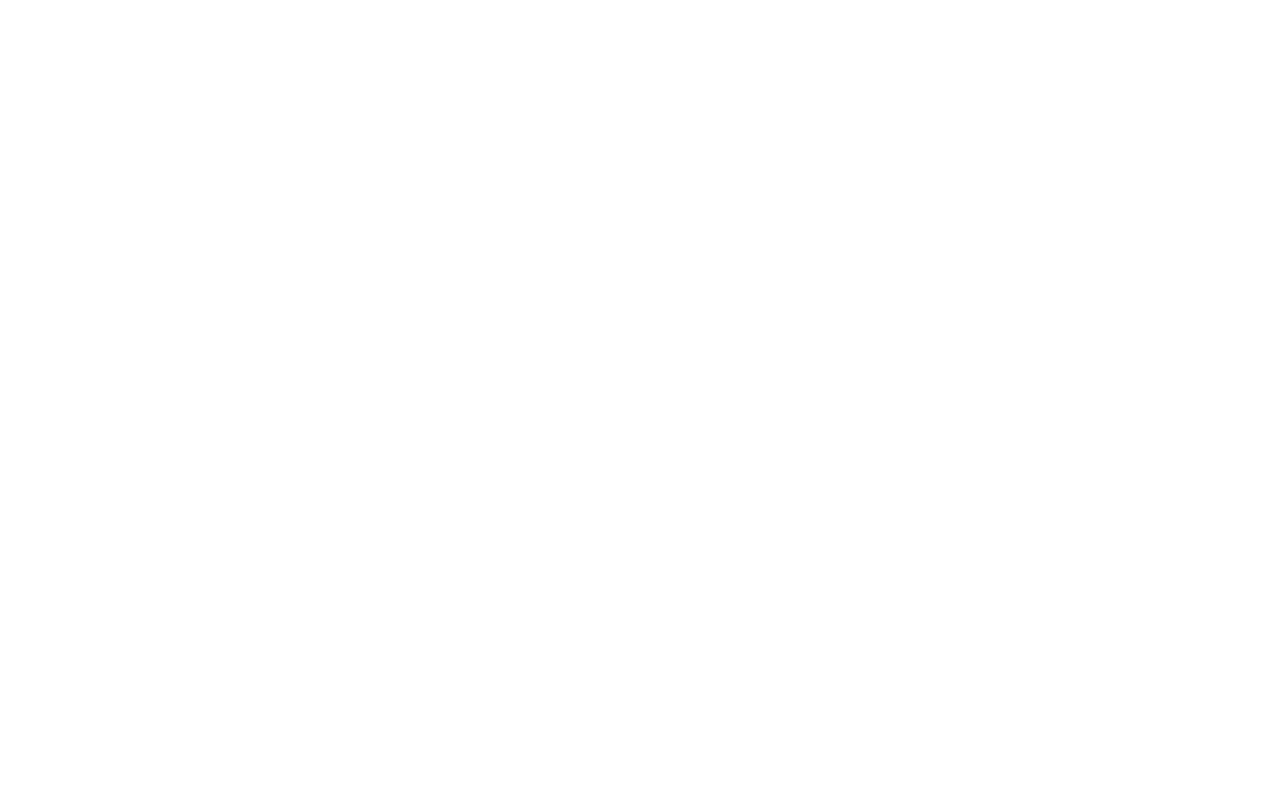
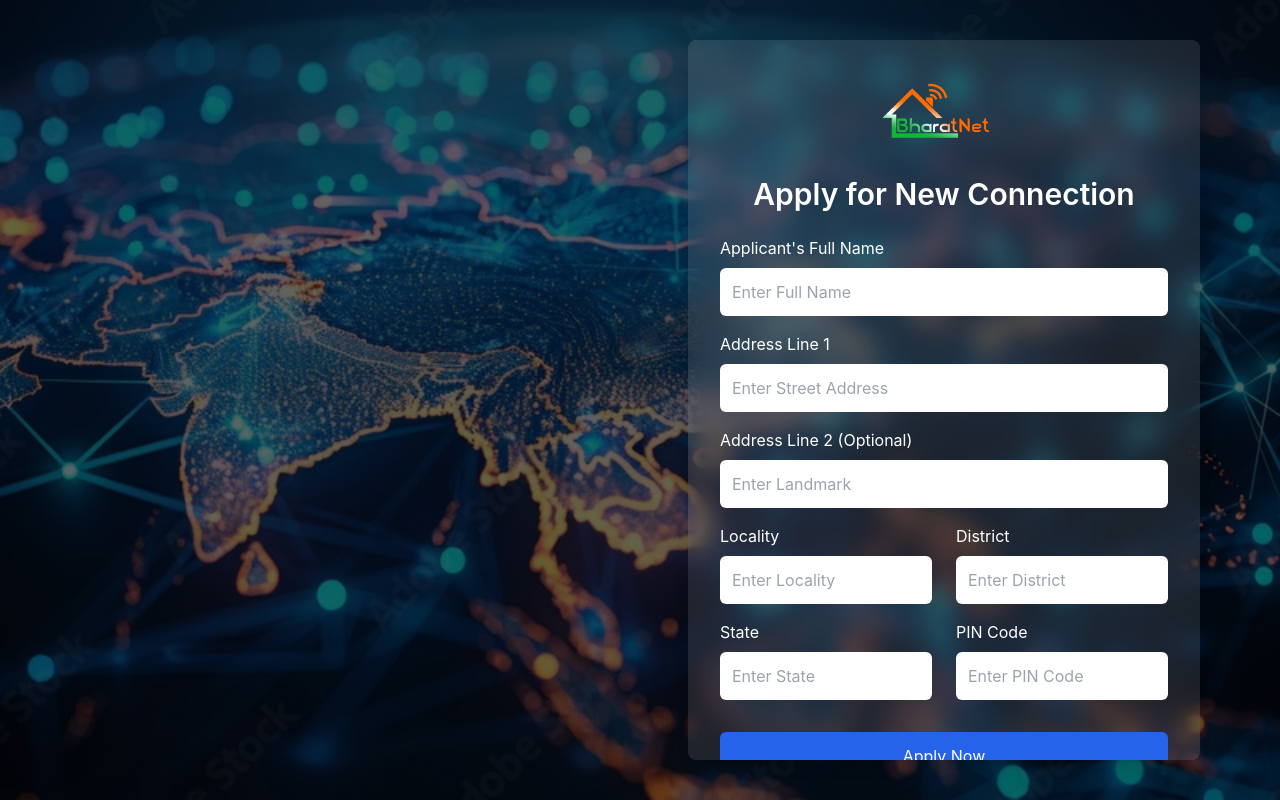
Before and after one commit to iamyuvraj/bharat-net-frontend, a React (Create React App) app: page /apply in a window 1280 px wide. Before the commit this address had no page. Built offline with nearby package versions, Linux system fonts and the light colour scheme.

Commit message:
added: Apply Page, modified: Register and LoginPage to use proper numeric inputs as per the fields, more testing and validation will be required

```diff
--- a/src/App.js
+++ b/src/App.js
@@ -2,6 +2,7 @@
 import LandingPage from './pages/LandingPage';
 import RegisterPage from './pages/RegisterPage';
 import LoginPage from './pages/LoginPage';
+import NewConnection from './pages/NewConnection';
 import Dashboard from './pages/Dashboard';
 
 function App() {
@@ -12,6 +13,7 @@
         <Route path="/register" element={<RegisterPage />} />
         <Route path="/login" element={<LoginPage />} />
         <Route path="/dashboard" element={<Dashboard />} />
+        <Route path="/apply" element={<NewConnection />} />
       </Routes>
     </Router>
   );
--- a/src/pages/LoginPage.js
+++ b/src/pages/LoginPage.js
@@ -1,34 +1,34 @@
 import React, { useState } from 'react';
 
 const Login = () => {
-  const [mobile, setMobile] = useState('');
+  const [mobileNumber, setMobileNumber] = useState('');
   const [isValid, setIsValid] = useState(false);
 
-  // Handle input change
+  // handle input change
   const handleInputChange = (e) => {
     const value = e.target.value;
 
-    // Only allow numbers
+    // only allow numbers
     if (/^[0-9]*$/.test(value)) {
-      setMobile(value);
+      setMobileNumber(value);
     }
 
-    // Check digits
-    setIsValid(value.length >= 10);
+    // check digits
+    setIsValid(value.length === 10);
   };
 
   return (
     <div
       className="relative flex items-center justify-end h-screen bg-cover bg-center"
-      style={{ backgroundImage: `url('/bg-assets/bg.jpg')` }}
+      style={{ backgroundImage: "url('/bg-assets/bg.jpg')" }}
     >
-      {/* Overlay to darken the background image */}
+      {/* overlay to darken the background image */}
       <div className="absolute inset-0 bg-black opacity-60"></div>
 
-      {/* Login Form Container */}
+      {/* login form container */}
       <div className="relative z-10 bg-white bg-opacity-10 backdrop-filter backdrop-blur-md rounded-lg shadow-lg p-8 w-full max-w-md mr-20">
         <div className="flex justify-center mb-4">
-          {/* Logo */}
+          {/* logo */}
           <img
             src="/other-assets/bn-logo.png"
             alt="Bharat Net"
@@ -40,19 +40,19 @@
           Log In
         </h2>
 
-        {/* Login Form */}
+        {/* login form */}
         <form>
-          <label htmlFor="mobile" className="block text-white mb-2">
+          <label htmlFor="mobileNumber" className="block text-white mb-2">
             Registered Mobile Number
           </label>
           <input
             type="text"
-            id="mobile"
+            id="mobileNumber"
             placeholder="Enter 10-digit Mobile No."
             className="w-full p-3 rounded-md mb-4 text-gray-900"
-            value={mobile}
+            value={mobileNumber}
             onChange={handleInputChange}
-            maxLength={10} // Restrict the input to 10 characters
+            maxLength={10} // restrict the input to 10 characters
           />
           <p
             id="helper-text-explanation"
--- /dev/null
+++ b/src/pages/NewConnection.js
@@ -0,0 +1,184 @@
+import React, { useState } from 'react';
+
+const NewConnection = () => {
+  const [form, setForm] = useState({
+    fullName: "",
+    address1: "",
+    address2: "",
+    locality: "",
+    district: "",
+    state: "",
+    PINCode: "",
+  });
+
+  // handle input change
+  const handleInputChange = (e) => {
+    const { id, value } = e.target;
+
+    // restrict PINCode to numeric input only
+    if (id === "PINCode") {
+      const numericValue = value.replace(/[^0-9]/g, ""); // remove non-numeric characters
+      setForm((prevForm) => ({ ...prevForm, [id]: numericValue }));
+    } else {
+      setForm((prevForm) => ({ ...prevForm, [id]: value }));
+    }
+  };
+
+  // handle form submission
+  const handleSubmit = (e) => {
+    e.preventDefault(); // prevent the default form submission
+
+    // Check if PINCode is exactly 6 digits
+    if (form.PINCode.length !== 6) {
+      alert("Please 6-digits PIN Code"); // optional: show alert
+      return; // prevent submission
+    }
+
+    // proceed with form submission logic (e.g., send data to API)
+    console.log("Form submitted with:", form);
+  };
+
+  return (
+    <div
+      className="relative flex items-center justify-end h-screen bg-cover bg-center"
+      style={{ backgroundImage: `url('/bg-assets/bg.jpg')` }}
+    >
+      {/* overlay to darken the background image */}
+      <div className="absolute inset-0 bg-black opacity-60"></div>
+
+      {/* apply form container */}
+      <div className="relative z-10 bg-white bg-opacity-10 backdrop-filter backdrop-blur-md rounded-lg shadow-lg p-8 w-full max-w-lg mr-20 h-[90vh] overflow-y-auto">
+        <div className="flex justify-center mb-6">
+          {/* logo */}
+          <img
+            src="/other-assets/bn-logo.png"
+            alt="Bharat Net"
+            className="h-20"
+          />
+        </div>
+
+        <h2 className="text-center text-white text-3xl font-semibold mb-6">
+          Apply for New Connection
+        </h2>
+
+        {/* apply form */}
+        <form className="grid grid-cols-1 sm:grid-cols-2 gap-x-6 gap-y-4">
+          <div className="col-span-2">
+            <label htmlFor="fullName" className="block text-white mb-2">
+              Applicant's Full Name
+            </label>
+            <input
+              type="text"
+              id="fullName"
+              placeholder="Enter Full Name"
+              className="w-full p-3 rounded-md text-gray-900"
+              required
+              value={form.fullName}
+              onChange={handleInputChange}
+            />
+          </div>
+
+          <div className="col-span-2">
+            <label htmlFor="address1" className="block text-white mb-2">
+              Address Line 1
+            </label>
+            <input
+              type="text"
+              id="address1"
+              placeholder="Enter Street Address"
+              className="w-full p-3 rounded-md text-gray-900"
+              required
+              value={form.address1}
+              onChange={handleInputChange}
+            />
+          </div>
+
+          <div className="col-span-2">
+            <label htmlFor="address2" className="block text-white mb-2">
+              Address Line 2 (Optional)
+            </label>
+            <input
+              type="text"
+              id="address2"
+              placeholder="Enter Landmark"
+              className="w-full p-3 rounded-md text-gray-900"
+              value={form.address2}
+              onChange={handleInputChange}
+            />
+          </div>
+
+          <div>
+            <label htmlFor="locality" className="block text-white mb-2">
+              Locality
+            </label>
+            <input
+              type="text"
+              id="locality"
+              placeholder="Enter Locality"
+              className="w-full p-3 rounded-md text-gray-900"
+              required
+              value={form.locality}
+              onChange={handleInputChange}
+            />
+          </div>
+
+          <div>
+            <label htmlFor="district" className="block text-white mb-2">
+              District
+            </label>
+            <input
+              type="text"
+              id="district"
+              placeholder="Enter District"
+              className="w-full p-3 rounded-md text-gray-900"
+              value={form.district}
+              onChange={handleInputChange}
+            />
+          </div>
+
+          <div>
+            <label htmlFor="state" className="block text-white mb-2">
+              State
+            </label>
+            <input
+              type="text"
+              id="state"
+              placeholder="Enter State"
+              className="w-full p-3 rounded-md text-gray-900"
+              value={form.state}
+              onChange={handleInputChange}
+            />
+          </div>
+
+          <div>
+            <label htmlFor="PINCode" className="block text-white mb-2">
+              PIN Code
+            </label>
+            <input
+              type="text"
+              id="PINCode"
+              placeholder="Enter PIN Code"
+              className="w-full p-3 rounded-md text-gray-900"
+              required
+              value={form.PINCode}
+              onChange={handleInputChange}
+              maxLength={6}
+              pattern="\d{6}"
+            />
+          </div>
+
+          <div className="col-span-2 mt-4">
+            <button
+              type="submit"
+              className="w-full bg-blue-600 text-white py-3 rounded-md transition hover:bg-blue-700"
+            >
+              Apply Now
+            </button>
+          </div>
+        </form>
+      </div>
+    </div>
+  );
+};
+
+export default NewConnection;
```
Also changed, not shown: src/pages/RegisterPage.js (+22 -14 lines).
